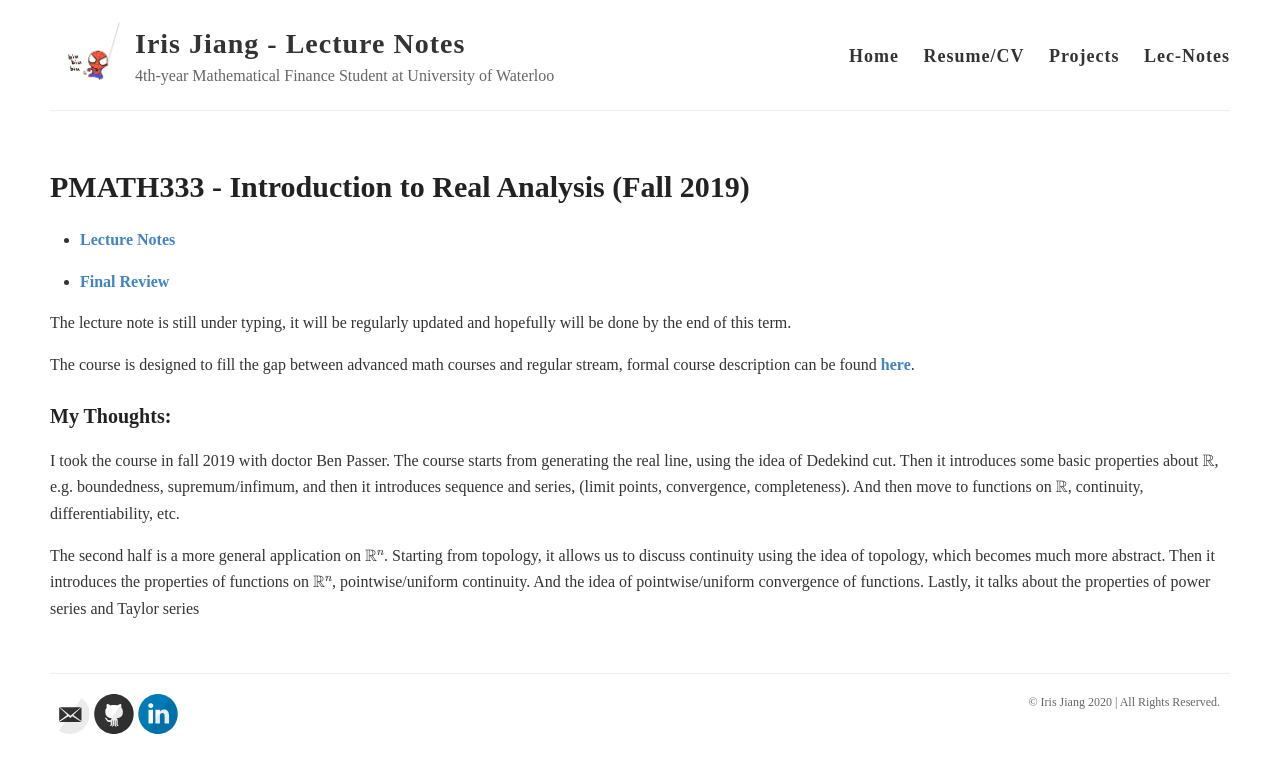
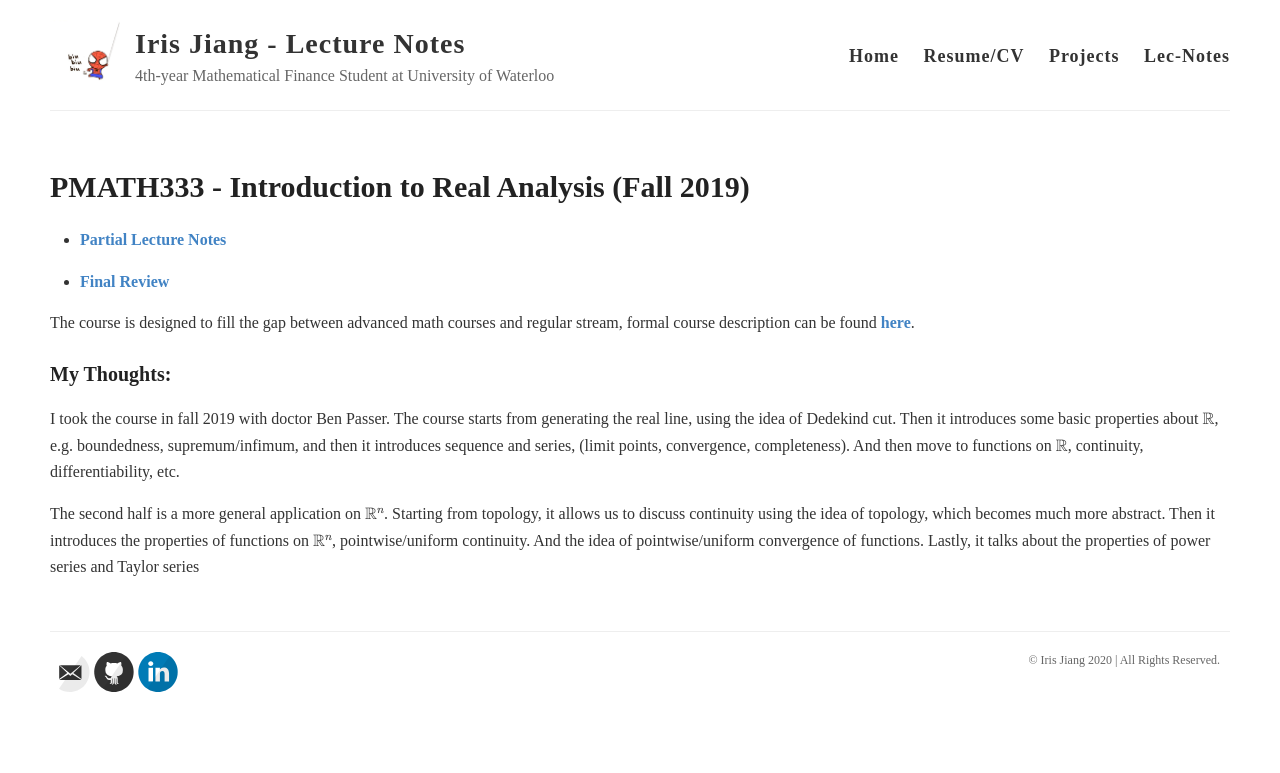
Before and after one commit to my-jiang/my-jiang.github.io, a Jekyll site: the page built from _notes/PMATH333.md, in a window 1280 px wide. Shown: the top 773 px of the page. Built offline with Jekyll 4.4.1, drawn with Linux system fonts in a browser that asks for light colours; formulas are drawn with MathJax 3.

Commit message:
Update May 13

```diff
--- a/_notes/PMATH333.md
+++ b/_notes/PMATH333.md
@@ -5,11 +5,9 @@ title: PMATH333 - Introduction to Real Analysis (Fall 2019)
 permalink: /pmath333/
 ---
 
-- [Lecture Notes](../notes-pdf/PMATH333.pdf)
+- [Partial Lecture Notes](../notes-pdf/PMATH333.pdf)
 
 - [Final Review](../notes-pdf/PMATH333Final.pdf)
-
-The lecture note is still under typing, it will be regularly updated and hopefully will be done by the end of this term.
 
 The course is designed to fill the gap between advanced math courses and regular stream, formal course description can be found [here](https://ugradcalendar.uwaterloo.ca/courses/PMATH/333).
 
```
Also changed, not shown: _notes/ACTSC372.md (+1 -1 lines), _notes/CO778.md (+1 -1 lines), _notes/PMATH351.md (+1 -1 lines), _notes/STAT331.md (+1 -2 lines), _notes/STAT332.md (+1 -3 lines), 2 other files.
